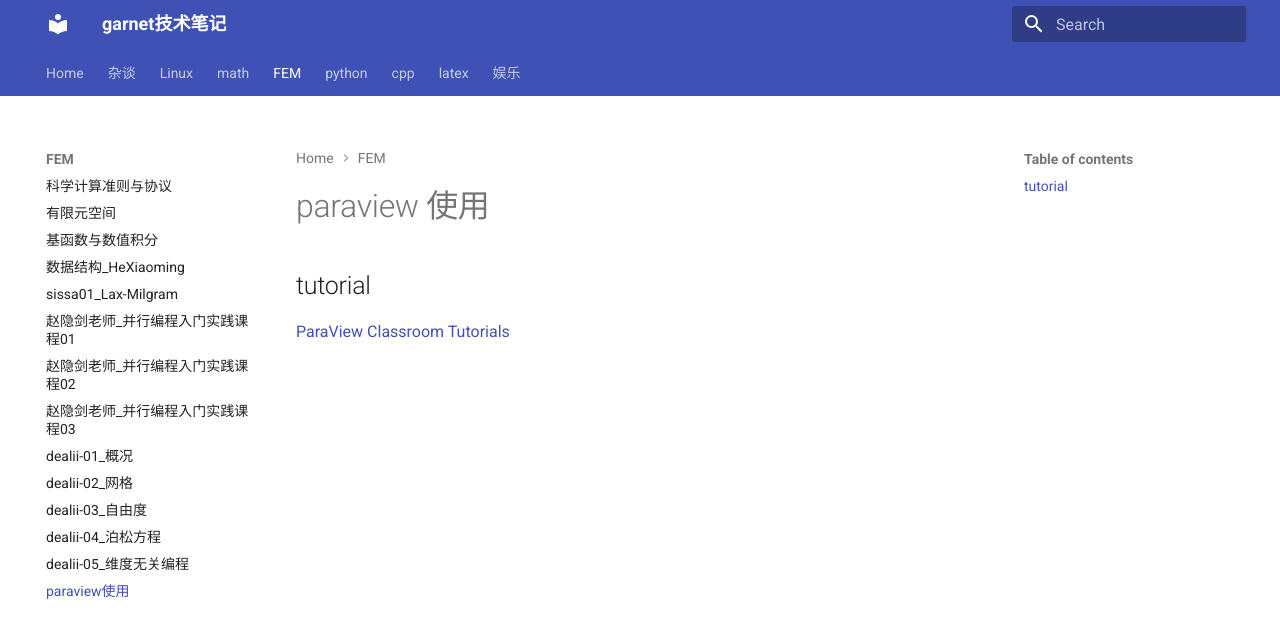
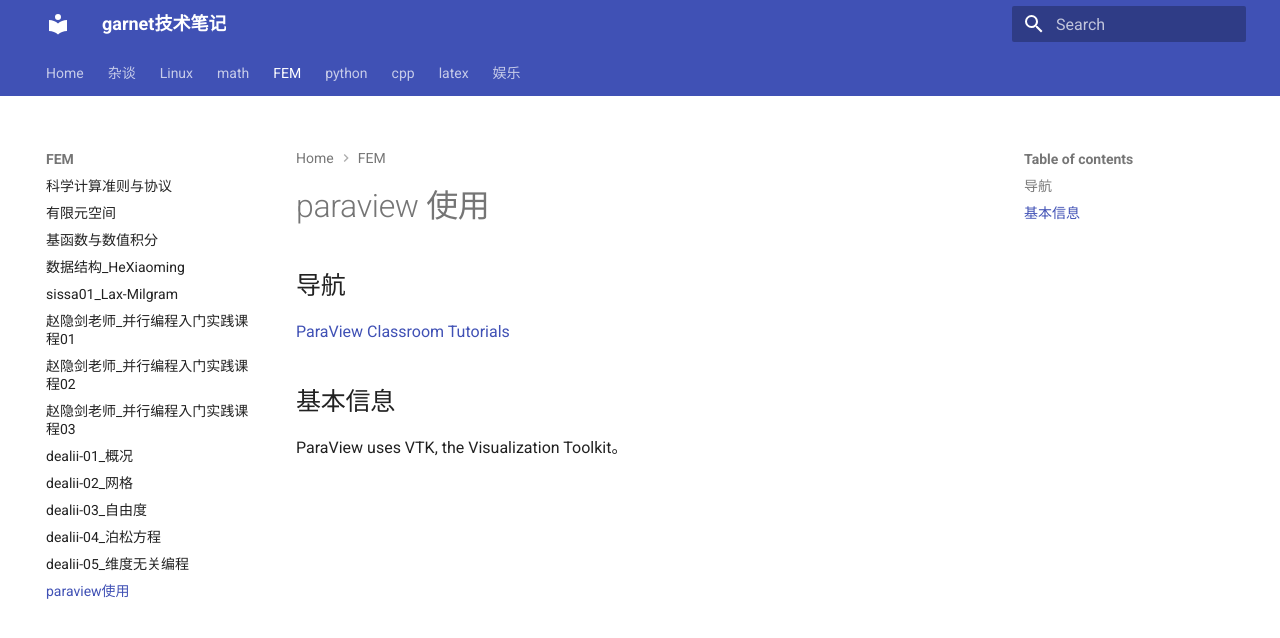
Before and after one commit to ymma98/technotes, an MkDocs documentation site: the page built from docs/FEM/paraview使用.md, in a window 1280 px wide. Shown: the top 638 px of the page. Built offline with MkDocs 1.6.1 and Material for MkDocs 9.7.7, drawn with Linux system fonts in a browser that asks for light colours.

Commit message:
docs/FEM/paraview使用.md updated from https://stackedit.cn/

```diff
--- a/docs/FEM/paraview使用.md
+++ b/docs/FEM/paraview使用.md
@@ -1,10 +1,13 @@
 # paraview 使用
 
-## tutorial
+## 导航
 
 [ParaView Classroom Tutorials](https://www.paraview.org/Wiki/SNL_ParaView_Tutorials)
 
+## 基本信息
 
+ParaView uses VTK, the Visualization Toolkit。
 <!--stackedit_data:
-eyJoaXN0b3J5IjpbLTEwMDkyMjU4MzNdfQ==
+eyJoaXN0b3J5IjpbLTEyNjcyOTMyOTQsLTEwMDkyMjU4MzNdfQ
+==
 -->
```
